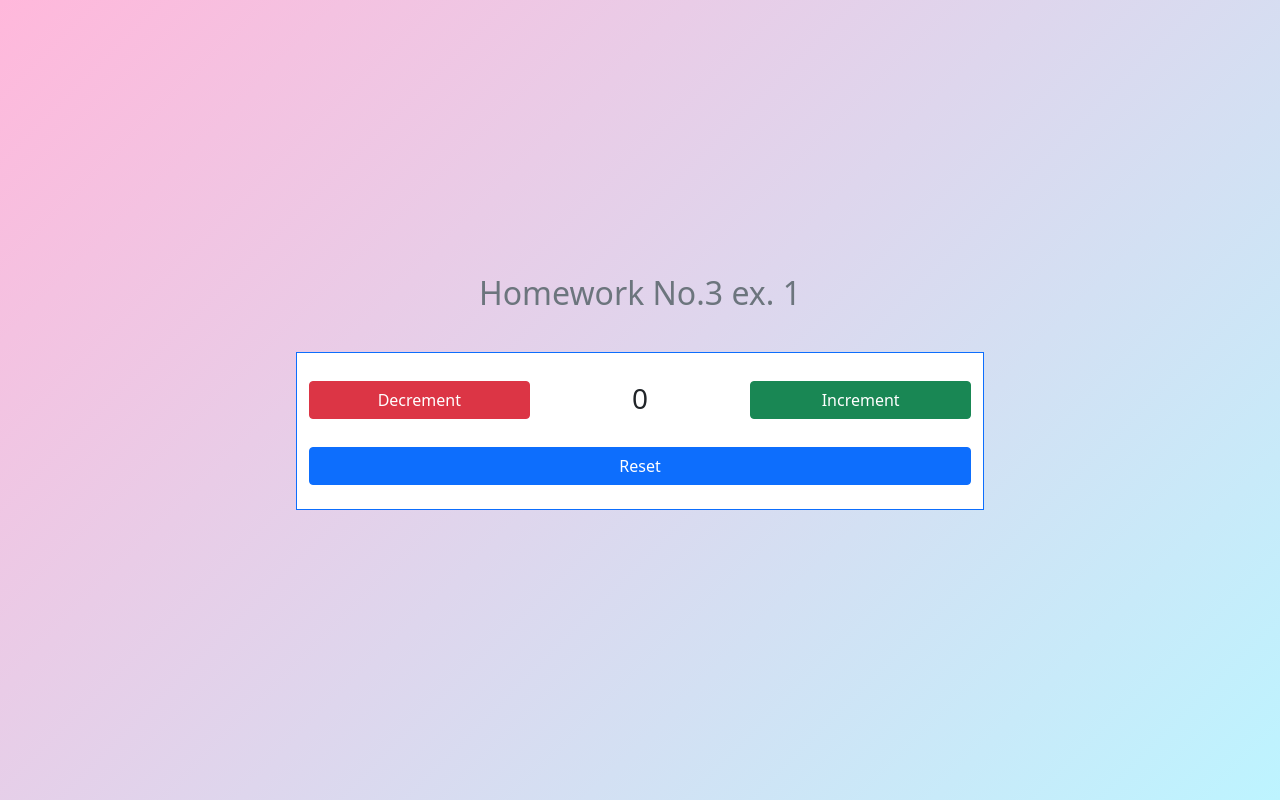
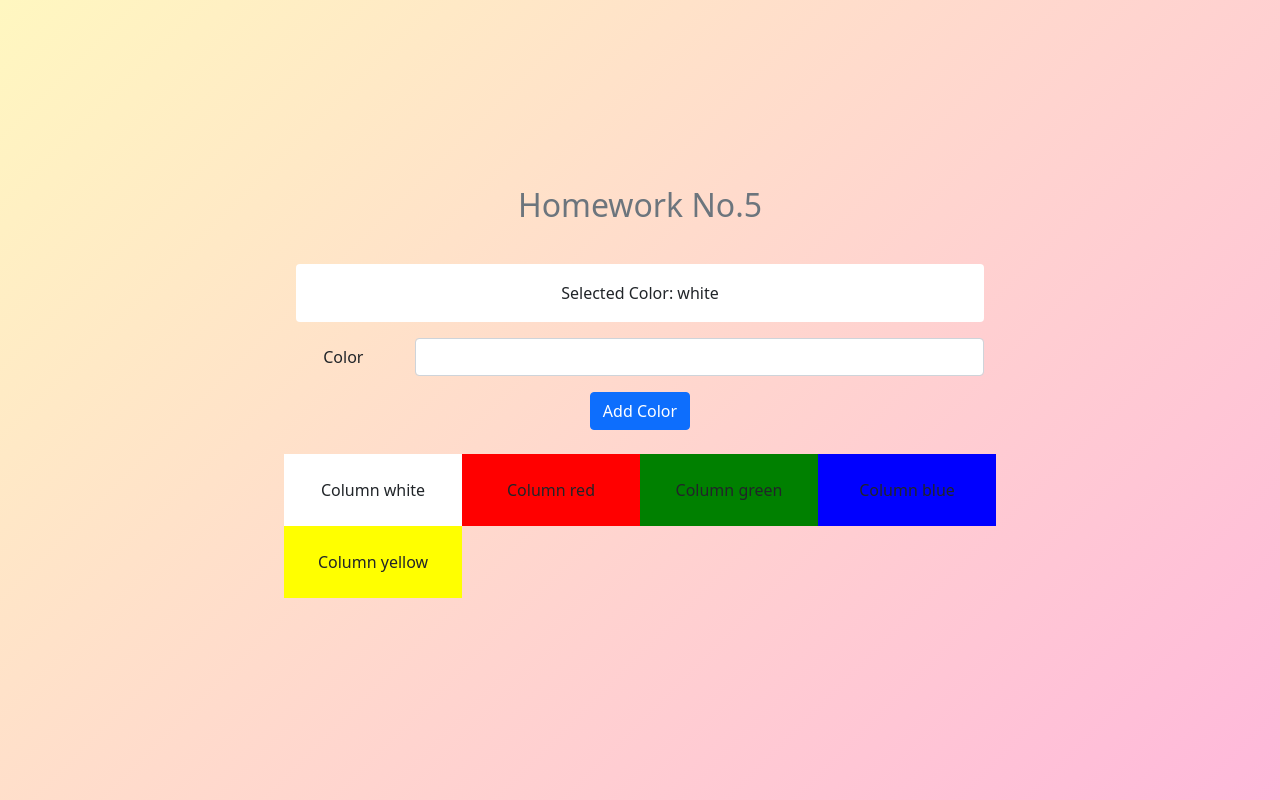
Before and after one commit to bel4onzz/learn-react, a React (Vite) app: page / in a window 1280 px wide. Built offline with nearby package versions, Linux system fonts and the light colour scheme.

Commit message:
[homework_5_ex_1] init version

```diff
--- a/index.html
+++ b/index.html
@@ -9,7 +9,8 @@
     <link href="https://cdn.jsdelivr.net/npm/bootstrap@5.0.2/dist/css/bootstrap.min.css" rel="stylesheet" integrity="sha384-EVSTQN3/azprG1Anm3QDgpJLIm9Nao0Yz1ztcQTwFspd3yD65VohhpuuCOmLASjC" crossorigin="anonymous">
     <style>
       body{
-        background-image: linear-gradient(-45deg, #bdf4ff, #ffb8db);
+        /* background-image: linear-gradient(-45deg, #bdf4ff, #ffb8db); */
+        background-image: linear-gradient(-45deg, #ffb8db, #fff7c0);
       }
 
       .container > .row:first-child{
--- a/src/App.jsx
+++ b/src/App.jsx
@@ -1,13 +1,14 @@
-import DynamicCounter from "./components/DynamicCounter";
+import ColorPicker from "./components/ColorPicker";
+// import DynamicCounter from "./components/DynamicCounter";
 
 function App() {
   return (
     <div className="container">
       <div className="row justify-content-center align-items-center">
         <div className="col-12 col-md-8">
-          <h2 className="p-2 text-center text-secondary">Homework No.3 ex. 1</h2>
+          <h2 className="p-2 text-center text-secondary">Homework No.5</h2>
           <div className="p-4 text-center">
-            <DynamicCounter />
+            <ColorPicker />
           </div>
         </div>
       </div>
--- /dev/null
+++ b/src/components/AddColor.jsx
@@ -0,0 +1,86 @@
+import PropTypes from "prop-types";
+import { useRef, useState } from "react";
+
+const isValidColor = (color) => {
+  const s = new Option().style;
+  s.color = color;
+  return s.color !== "";
+};
+
+const AddColor = ({ colors, onAddNewColor }) => {
+  const [errorMessage, setErrorMessage] = useState("");
+  const colorInput = useRef(null);
+  //   const [errorMessage, setErrorMessage] = useState("");
+  //   const [formData, setFormData] = useState({
+  //     color: "",
+  //   });
+
+  const handleSubmit = (event) => {
+    event.preventDefault();
+    // console.log("CURRENT COLOR :::> ", colorInput.current.value);
+    const newColor = colorInput.current.value;
+    if (isValidColor(newColor) && !colors.includes(newColor)) {
+      onAddNewColor(newColor);
+      setErrorMessage("");
+      colorInput.current.value = ""
+    } else {
+      setErrorMessage("Invalid color or color already exists.");
+    }
+    // setFormData({
+    //   ...formData,
+    //   color: newColor, // Update the color in state based on ref value
+    // });
+    // setFormData((prevData) => {
+    //   const updatedData = {
+    //     ...prevData, // Spread the previous form data to keep other properties
+    //     color: newColor,
+    //   };
+
+    //   onAddNewColor(updatedData);
+
+    //   return updatedData;
+    // });
+  };
+
+  //   const handleValidColor = (data) => {
+  //     onAddNewColor(data);
+  //   };
+  //   useEffect(() => {
+  //     setErrorMessage("");
+  //     if (isValidColor(formData.color)) {
+  //       handleValidColor(formData);
+  //     } else {
+  //       setErrorMessage("Invalid color or color already exists.");
+  //     }
+  //   }, [formData]);
+  return (
+    <form onSubmit={handleSubmit}>
+      <div className="row mb-3">
+        <label htmlFor="inputEmail3" className="col-sm-2 col-form-label">
+          Color
+        </label>
+        <div className="col-sm-10">
+          <input
+            ref={colorInput}
+            // value={formData.color}
+            // onChange={handleInputChange}
+            type="text"
+            className="form-control"
+            id="inputEmail3"
+          />
+          {errorMessage && <p className="text-danger">{errorMessage}</p>}
+        </div>
+      </div>
+      <button type="submit" className="btn btn-primary">
+        Add Color
+      </button>
+    </form>
+  );
+};
+
+AddColor.propTypes = {
+  colors: PropTypes.array.isRequired,
+  onAddNewColor: PropTypes.func.isRequired,
+};
+
+export default AddColor;
--- /dev/null
+++ b/src/components/ColorPicker.jsx
@@ -0,0 +1,29 @@
+import { useState } from "react";
+import SelectedComponent from "./SelectedColor";
+import ColorsList from "./ColorsList";
+import AddColor from "./AddColor";
+
+const ColorPicker = () => {
+  // Predefined colors
+  const predefinedColors = ["white", "red", "green", "blue", "yellow"];
+  const [colors, setColors] = useState(predefinedColors);
+  const [selectedColor, setSelectedColor] = useState(colors[0]);
+
+  const handleColorSelect = (color) => {
+    setSelectedColor(color);
+  };
+
+  const handleAddColor = (color) => {
+    setColors([...colors, color]);
+  };
+
+  return (
+    <div>
+      <SelectedComponent color={selectedColor} />
+      <AddColor colors={colors} onAddNewColor={handleAddColor} />
+      <ColorsList colors={colors} onColorClick={handleColorSelect} />
+    </div>
+  );
+};
+
+export default ColorPicker;
--- /dev/null
+++ b/src/components/ColorsList.jsx
@@ -0,0 +1,35 @@
+import PropTypes from "prop-types";
+
+const ColorsList = ({ colors, onColorClick }) => {
+  const handleColorClick = (selectedColor) => {
+    console.log("SELECTED COLOR ::> ", selectedColor);
+    return onColorClick(selectedColor);
+  };
+  return (
+    <>
+      <div className="row mt-4">
+        {colors &&
+          colors.map((color, index) => {
+            return (
+              <div
+                style={{ cursor: "pointer", backgroundColor: color }}
+                key={index}
+                className="col-3 p-4"
+                onClick={() => handleColorClick(color)}
+              >
+                <span className="m-auto">Column {color}</span>
+              </div>
+            );
+          })}
+      </div>
+    </>
+  );
+};
+
+// Prop validation
+ColorsList.propTypes = {
+  colors: PropTypes.array.isRequired,
+  onColorClick: PropTypes.func.isRequired,
+};
+
+export default ColorsList;
--- a/src/components/DynamicCounter.jsx
+++ /dev/null
@@ -1,82 +0,0 @@
-import { useState } from "react";
-
-function DynamicCounter() {
-  const [counter, setCounter] = useState(0);
-
-  const handleSetCounter = (direction) => {
-    if (direction === "increment") {
-      if (counter < 10) {
-        setCounter((prevCounter) => prevCounter + 1);
-      }
-    } else {
-      if (counter > "-10") {
-        setCounter((prevCounter) => prevCounter - 1);
-      }
-    }
-  };
-
-  const resetCounter = () => {
-    setCounter(0);
-  };
-
-  // background color
-  const opacity = counter && Math.min(Math.abs(counter) * 0.1, 1);
-  let backgroundColor;
-  if (counter > 0) {
-    backgroundColor = `rgba(90, 122, 209, ${opacity})`; // Increment color
-  } else if (counter < 0) {
-    backgroundColor = `rgba(232, 44, 79, ${opacity})`; // Decrement color
-  } else {
-    backgroundColor = "#ffffff"; // counter = 0 color
-  }
-
-  return (
-    <div
-      className="border border-primary p-4 vh-80"
-      style={{ backgroundColor: backgroundColor }}
-    >
-      <div className="row align-items-center mb-4">
-        {/* Decrement Button */}
-        <div className="col-4 p-0 text-start">
-          <button
-            className={`btn btn-danger w-100 ${
-              counter <= -10 ? "disabled" : ""
-            }`}
-            onClick={() => handleSetCounter("decrement")}
-          >
-            Decrement
-          </button>
-        </div>
-
-        {/* Counter */}
-        <div className="col-4 p-0 text-center">
-          <p className={`fs-3 mb-1 ${Math.abs(counter) >= 5 ? "text-white" : "text-dark"}`}>{counter}</p>
-        </div>
-
-        {/* Increment Button */}
-        <div className="col-4 p-0 text-end">
-          <button
-            className={`btn btn-success w-100 ${
-              counter >= 10 ? "disabled" : ""
-            }`}
-            onClick={() => handleSetCounter("increment")}
-          >
-            Increment
-          </button>
-        </div>
-      </div>
-      <div className="row">
-        <div className="col-12 p-0">
-          <button
-            className="btn btn-primary w-100"
-            onClick={() => resetCounter()}
-          >
-            Reset
-          </button>
-        </div>
-      </div>
-    </div>
-  );
-}
-
-export default DynamicCounter;
--- /dev/null
+++ b/src/components/SelectedColor.jsx
@@ -0,0 +1,20 @@
+import PropTypes from "prop-types";
+
+const SelectedComponent = ({ color }) => {
+  return (
+    <div
+      className="alert"
+      style={{ backgroundColor: color }}
+      role="alert"
+    >
+      Selected Color: {color}
+    </div>
+  );
+};
+
+// Prop validation
+SelectedComponent.propTypes = {
+  color: PropTypes.string.isRequired,
+};
+
+export default SelectedComponent;
```
